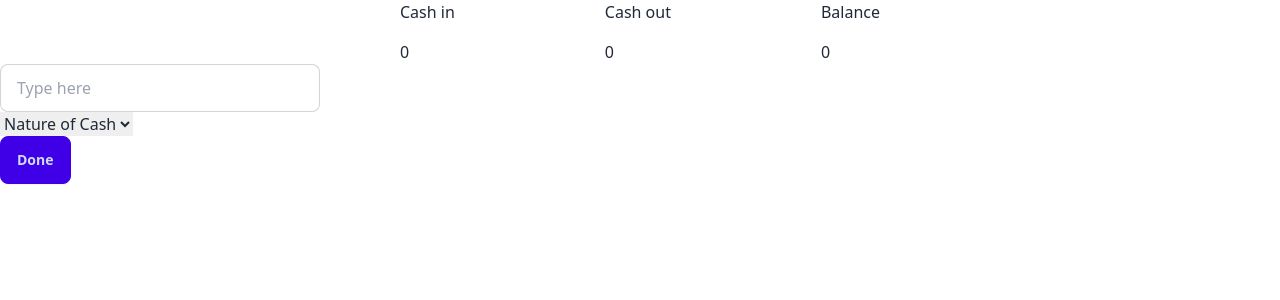
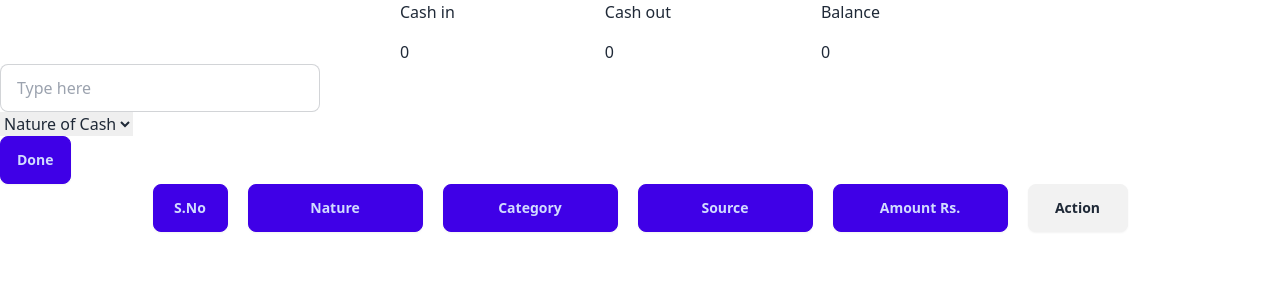
Before and after one commit to mtalalned/Expense-Management-System, a React (Vite) app: page / in a window 1280 px wide. Shown: the top 300 px of the page. Built offline with nearby package versions, Linux system fonts and the light colour scheme.

Commit message:
all functionality completed only UI remains

```diff
--- a/src/App.jsx
+++ b/src/App.jsx
@@ -29,7 +29,7 @@ const App = () => {
     if (data.NatureofCash === 'Cashin' && data.CashinValue) {
       delete copyOfData.CashOutValue;
       console.log (copyOfData)
-      expenseArray.push(copyOfData);
+      expenseArray.push({...copyOfData , addDate: getDate()});
       setExpenseArray([...expenseArray]);
 
       const CITotal = expenseArray.filter(item => item.NatureofCash === 'Cashin');
@@ -38,8 +38,9 @@ const App = () => {
 
     if (data.NatureofCash === 'Cashout' && data.CashOutValue) {
       delete copyOfData.CashinValue;
+      delete copyOfData.Sourceoffunds;
       console.log (copyOfData)
-      expenseArray.push(copyOfData);
+      expenseArray.push({...copyOfData , addDate: getDate()});
       setExpenseArray([...expenseArray]);
 
       const COTotal = expenseArray.filter(item => item.NatureofCash === 'Cashout');
@@ -75,6 +76,29 @@ const App = () => {
   const handleSourceOfFunds = (category) => {
     setValue ('Sourceoffunds' , category)
     trigger('Sourceoffunds')
+  }
+
+
+  const deleteItem = (index) => {
+
+    expenseArray.splice (index , 1)
+    setExpenseArray([...expenseArray])
+
+    const CITotal = expenseArray.filter(item => item.NatureofCash === 'Cashin');
+      setCashInTotalArray([...CITotal]);
+
+    const COTotal = expenseArray.filter(item => item.NatureofCash === 'Cashout');
+    setCashOutTotalArray([...COTotal]);
+  }
+
+  function getDate() {
+    const date = new Date();
+    const day = new Intl.DateTimeFormat('en-GB', { day: 'numeric' }).format(date);
+    const month = new Intl.DateTimeFormat('en-GB', { month: 'long' }).format(date);
+    const year = new Intl.DateTimeFormat('en-GB', { year: 'numeric' }).format(date);
+
+    const formattedDate = `${month} ${day}, ${year}`;
+    return formattedDate;
   }
 
 
@@ -132,11 +156,6 @@ const App = () => {
 
 
 
-
-
-
-
-
             {cashNature === 'Cashin'? <div>
               <select {...register('CashinValue' , {required: 'Cashin category is required'})} onChange={(e)=> handleCashinCategory(e.target.value)}>
             <option value={''}>Select Cashin Category</option>
@@ -155,18 +174,6 @@ const App = () => {
           {errors.CashOutValue && <span>{errors.CashOutValue.message}</span>}
             </div>
               :  null}
-
-
-
-
-
-
-
-
-
-
-
-
 
 
 
@@ -196,11 +203,39 @@ const App = () => {
           {errors.Sourceoffunds && <span>{errors.Sourceoffunds.message}</span>}
 
 
-
-
           <button type='submit' className="btn btn-active btn-primary">Done</button>
 
       </form>
+    </div>
+
+
+
+
+
+
+    <div className='flex flex-col justify-center items-center gap-2'>
+
+      <div className='flex justify-center gap-5'>
+        <button className="btn btn-active btn-primary w-[75px]">S.No</button>
+        <button className="btn btn-active btn-primary w-[175px]">Nature</button>
+        <button className="btn btn-active btn-primary w-[175px]">Category</button>
+        <button className="btn btn-active btn-primary w-[175px]">Source</button>
+        <button className="btn btn-active btn-primary w-[175px]">Amount {'Rs.'}</button>
+        <button className="btn w-[100px]">Action</button>
+      </div>
+
+      {expenseArray.map ((item , index)=> {
+        return <div className='flex justify-center items-center gap-5 border-b border-b-2 py-3'>
+        <p className='w-[75px] text-center'>{index+1}</p>
+        <p className='w-[175px] text-center'>{item.NatureofCash}</p>
+        <p className='w-[175px] text-center'>{item.CashinValue}{item.CashOutValue}</p>
+        <p className='w-[175px] text-center'>{item.Sourceoffunds || 'Nil'}</p>
+        <p className='w-[175px] text-center'>{item.inputValue}</p>
+        <button className="bg-error rounded text-white py-1 w-[100px]" onClick={()=> deleteItem (index)}>Delete</button>
+      </div>
+      })}
+
+
 
     </div>
 
```
